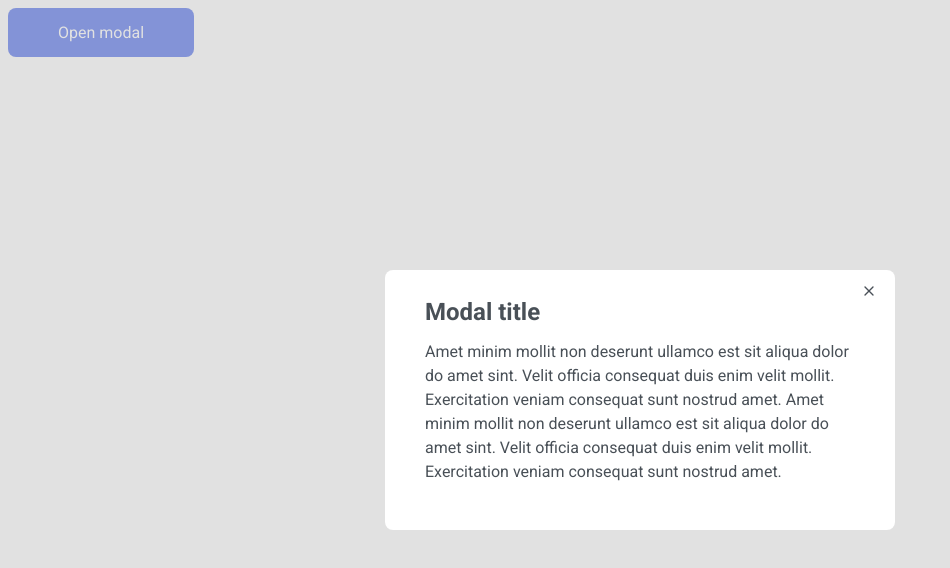
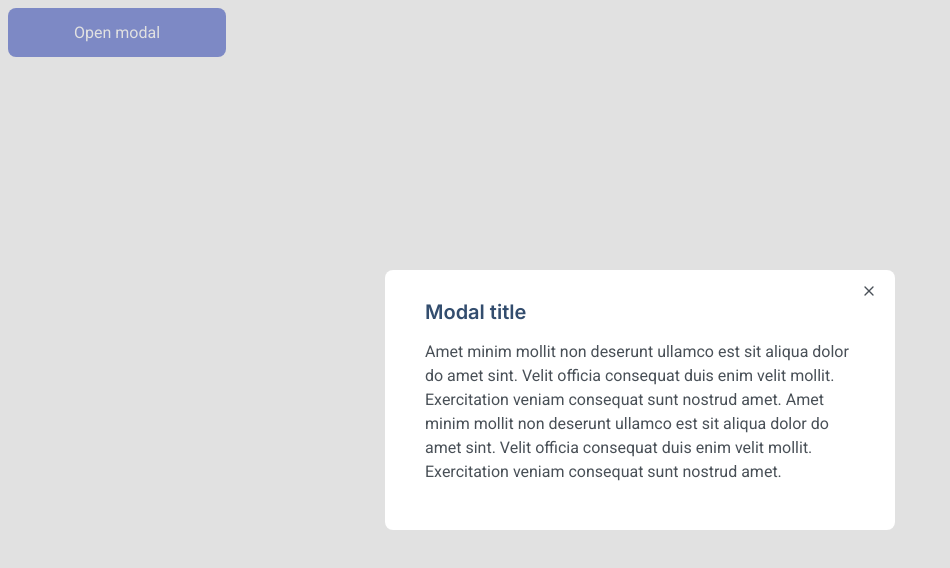
Before and after one commit to js-tasks-ru/htmlcss-20211125_9146840329, a website: page 05-lection3/02-modal/index.html in a window 1280 px wide. Both pictures are taken after a click on the link "Open modal". Shown: the whole page, without its empty margins (0-950 px from the left). Drawn offline with Linux system fonts and the light colour scheme.

Commit message:
добавил стили на тайтл и текст подключил компонетк кнопка

```diff
--- a/05-lection3/02-modal/index.html
+++ b/05-lection3/02-modal/index.html
@@ -1,29 +1,40 @@
 <!DOCTYPE html>
 <!-- Страница с модалкой -->
 <html lang="ru">
+
 <head>
   <link rel="stylesheet" href="../../assets/css/main.css">
   <link rel="stylesheet" href="./modal.css">
   <link href="https://fonts.googleapis.com/css2?family=Inter:wght@400;600&display=swap" rel="stylesheet">
+  <link rel="stylesheet" href="/03-lection1/01-button/button.css">
   <title>Modal</title>
 </head>
+
 <body>
-        <a href="#" class="button" id="modal-open">Open modal</a>
+  <a href="#" class="button button__primary" id="modal-open">Open modal</a>
   <div class="modal" id="modal">
     <div class="modal__window">
       <button class="modal__close" id="modal-close">
         <svg width="16" height="16" viewBox="0 0 16 16" fill="none" xmlns="http://www.w3.org/2000/svg">
-                  <path fill-rule="evenodd" clip-rule="evenodd" d="M12.4714 3.52861C12.7318 3.78896 12.7318 4.21107 12.4714 4.47141L4.47141 12.4714C4.21107 12.7318 3.78896 12.7318 3.52861 12.4714C3.26826 12.2111 3.26826 11.789 3.52861 11.5286L11.5286 3.52861C11.789 3.26826 12.2111 3.26826 12.4714 3.52861Z" fill="#495057"/>
-                  <path fill-rule="evenodd" clip-rule="evenodd" d="M3.52861 3.52861C3.78896 3.26826 4.21107 3.26826 4.47141 3.52861L12.4714 11.5286C12.7318 11.789 12.7318 12.2111 12.4714 12.4714C12.2111 12.7318 11.789 12.7318 11.5286 12.4714L3.52861 4.47141C3.26826 4.21107 3.26826 3.78896 3.52861 3.52861Z" fill="#495057"/>
+          <path fill-rule="evenodd" clip-rule="evenodd"
+            d="M12.4714 3.52861C12.7318 3.78896 12.7318 4.21107 12.4714 4.47141L4.47141 12.4714C4.21107 12.7318 3.78896 12.7318 3.52861 12.4714C3.26826 12.2111 3.26826 11.789 3.52861 11.5286L11.5286 3.52861C11.789 3.26826 12.2111 3.26826 12.4714 3.52861Z"
+            fill="#495057" />
+          <path fill-rule="evenodd" clip-rule="evenodd"
+            d="M3.52861 3.52861C3.78896 3.26826 4.21107 3.26826 4.47141 3.52861L12.4714 11.5286C12.7318 11.789 12.7318 12.2111 12.4714 12.4714C12.2111 12.7318 11.789 12.7318 11.5286 12.4714L3.52861 4.47141C3.26826 4.21107 3.26826 3.78896 3.52861 3.52861Z"
+            fill="#495057" />
         </svg>
 
       </button>
       <h2 class="modal__title">Modal title</h2>
       <p class="modal__text">
-                Amet minim mollit non deserunt ullamco est sit aliqua dolor do amet sint. Velit officia consequat duis enim velit mollit. Exercitation veniam consequat sunt nostrud amet. Amet minim mollit non deserunt ullamco est sit aliqua dolor do amet sint. Velit officia consequat duis enim velit mollit. Exercitation veniam consequat sunt nostrud amet.
+        Amet minim mollit non deserunt ullamco est sit aliqua dolor do amet sint. Velit officia consequat duis enim
+        velit mollit. Exercitation veniam consequat sunt nostrud amet. Amet minim mollit non deserunt ullamco est sit
+        aliqua dolor do amet sint. Velit officia consequat duis enim velit mollit. Exercitation veniam consequat sunt
+        nostrud amet.
       </p>
     </div>
   </div>
 </body>
 <script src="./index.js"></script>
+
 </html>
--- a/05-lection3/02-modal/modal.css
+++ b/05-lection3/02-modal/modal.css
@@ -1,13 +1,3 @@
-.button {
-  display: inline-block;
-  padding: 15px 50px;
-  text-decoration: none;
-  cursor: pointer;
-  color: var(--white);
-  border-radius: 8px;
-  background: #4263EB;
-}
-
 .modal {
   position: fixed;
   top: 0;
@@ -35,6 +25,18 @@
 
 .modal__title {
   margin: 0;
+  font-family: Inter;
+  font-style: normal;
+  font-weight: 600;
+  font-size: 20px;
+  line-height: 24px;
+  color: #334D6E;
+}
+
+.modal__text {
+  color: var(--grey-4);
+  font-size: 16px;
+  line-height: 24px;
 }
 
 .modal__close {
```
Also changed, not shown: 03-lection1/01-button/button.css (+11 -9 lines). Lines whose indentation alone changed are shown as unchanged.
